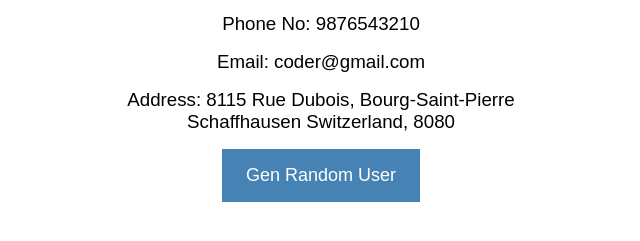
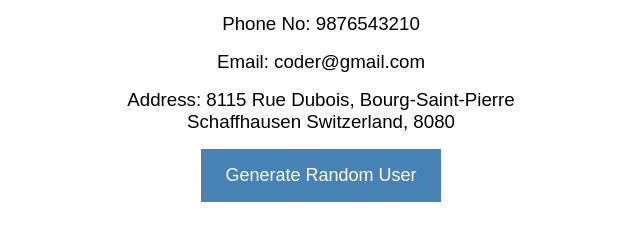
Before and after one commit to arnabb1swas/Random-User-Generator, a plain HTML site: page index.html in a window 1280 px wide. Shown: the part 501-742 px from the top of the page, without its empty margins (319-959 px from the left). Drawn offline with nearby package versions, Linux system fonts and the light colour scheme.

Commit message:
Update index.html

```diff
--- a/index.html
+++ b/index.html
@@ -19,7 +19,7 @@
         <h3>Email: {{email}}</h3>
         <h3>Address: {{location}}</h3>
         <button v-on:Click="getUser()" :class="gender">
-            Gen Random User
+            Generate Random User
         </button>
     </div>
     <script src="app.js"></script>
```
